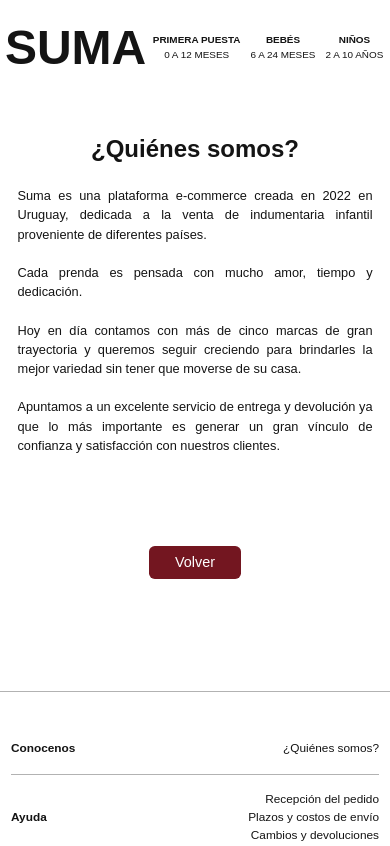
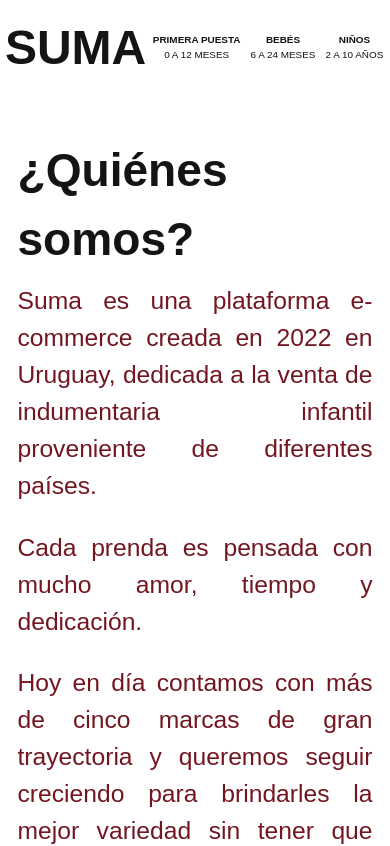
Before and after one commit to santio89/proyecto-suma, a React (Create React App) app: page /about in a window 390 px wide. Shown: the top 846 px of the page. Built offline with nearby package versions, Linux system fonts and the light colour scheme.

Commit message:
NotFound_small-style

```diff
--- a/src/styles/NotFound.scss
+++ b/src/styles/NotFound.scss
@@ -12,9 +12,10 @@
     justify-content: center;
 
     .title {
-        font-size: 2.3em;
+        font-size: var(--font-fluid-xxl);
         font-weight: bold;
-        margin-bottom: 0.8em;
+        margin-bottom: .2em;
+        margin-top: .1em;
     }
 
     .col {
@@ -22,15 +23,22 @@
     }
 
     .text {
-        font-size: 1em;
-        margin-bottom: 1.5em;
+        font-size: var(--font-fluid-mdd);
+        color: var(--color-primero);
     }
 
     .div-img {
         text-align: center;
+        width: clamp(280px, 280px + 80%, 640px);
+        border-radius: 1em;
+        margin: auto;
 
         .img {
-            width: 50%;
+            width: 100%;
+            object-fit: cover;
+            border-radius: inherit;
+            outline: 4px dotted var(--color-primero);
+            outline-offset: 4px;
         }
     }
 }
@@ -39,7 +47,7 @@
     justify-content: center;
 
     .btn-volver {
-        margin-top: 5em;
+        margin-top: 2em;
         color: var(--color-segundo);
         background: var(--color-primero);
         padding: .4em 1.8em;
@@ -49,69 +57,18 @@
 
 
 @media only screen and (max-width: 576px) {
-    .row, .row-btn {
-
-        .title {
-            font-size: 1.5em;
-        }
-
-        .text {
-            font-size: .8em;
-        }
-
-        .div-img {
-            .img {
-                width: 80%;
-            }
-        }
-    }
-
     .btn-volver {
         font-size: .8em;
     }
 }
 
 @media only screen and (max-width: 766px) and (min-width: 577px) {
-    .row, .row-btn {
-
-        .title {
-            font-size: 1.8em;
-        }
-
-        .text {
-            font-size: .9em;
-        }
-
-        .div-img {
-            .img {
-                width: 80%;
-            }
-        }
-    }
-
     .btn-volver {
         font-size: .9em;
     }
 }
 
 @media only screen and (max-width: 992px) and (min-width: 767px) {
-    .row, .row-btn {
-
-        .title {
-            font-size: 2em;
-        }
-
-        .text {
-            font-size: 1em;
-        }
-
-        .div-img {
-            .img {
-                width: 80%;
-            }
-        }
-    }
-
     .btn-volver {
         font-size: 1em;
     }
--- a/src/styles/css/NotFound.css
+++ b/src/styles/css/NotFound.css
@@ -12,29 +12,38 @@
   justify-content: center;
 }
 .row .title, .row-btn .title {
-  font-size: 2.3em;
+  font-size: var(--font-fluid-xxl);
   font-weight: bold;
-  margin-bottom: 0.8em;
+  margin-bottom: 0.2em;
+  margin-top: 0.1em;
 }
 .row .col, .row-btn .col {
   text-align: justify;
 }
 .row .text, .row-btn .text {
-  font-size: 1em;
-  margin-bottom: 1.5em;
+  font-size: var(--font-fluid-mdd);
+  color: var(--color-primero);
 }
 .row .div-img, .row-btn .div-img {
   text-align: center;
+  width: clamp(280px, 280px + 80%, 640px);
+  border-radius: 1em;
+  margin: auto;
 }
 .row .div-img .img, .row-btn .div-img .img {
-  width: 50%;
+  width: 100%;
+  -o-object-fit: cover;
+     object-fit: cover;
+  border-radius: inherit;
+  outline: 4px dotted var(--color-primero);
+  outline-offset: 4px;
 }
 
 .row-btn {
   justify-content: center;
 }
 .row-btn .btn-volver {
-  margin-top: 5em;
+  margin-top: 2em;
   color: var(--color-segundo);
   background: var(--color-primero);
   padding: 0.4em 1.8em;
@@ -42,43 +51,16 @@
 }
 
 @media only screen and (max-width: 576px) {
-  .row .title, .row-btn .title {
-    font-size: 1.5em;
-  }
-  .row .text, .row-btn .text {
-    font-size: 0.8em;
-  }
-  .row .div-img .img, .row-btn .div-img .img {
-    width: 80%;
-  }
   .btn-volver {
     font-size: 0.8em;
   }
 }
 @media only screen and (max-width: 766px) and (min-width: 577px) {
-  .row .title, .row-btn .title {
-    font-size: 1.8em;
-  }
-  .row .text, .row-btn .text {
-    font-size: 0.9em;
-  }
-  .row .div-img .img, .row-btn .div-img .img {
-    width: 80%;
-  }
   .btn-volver {
     font-size: 0.9em;
   }
 }
 @media only screen and (max-width: 992px) and (min-width: 767px) {
-  .row .title, .row-btn .title {
-    font-size: 2em;
-  }
-  .row .text, .row-btn .text {
-    font-size: 1em;
-  }
-  .row .div-img .img, .row-btn .div-img .img {
-    width: 80%;
-  }
   .btn-volver {
     font-size: 1em;
   }
--- a/src/styles/css/index.css
+++ b/src/styles/css/index.css
@@ -21,9 +21,9 @@
   --font-fluid-sm: clamp(1rem, 1rem + 1vw, 1.5rem);
   --font-fluid-md: clamp(1rem, 1rem + 1.4vw, 1.8rem);
   --font-fluid-mdd: clamp(1.2rem, 1.2rem + 1.4vw, 2rem);
-  --font-fluid-lg: clamp(1.8rem, 2rem + 1vw, 2.4rem);
+  --font-fluid-lg: clamp(1.8rem, 1.8rem + 1vw, 2.4rem);
   --font-fluid-xl: clamp(2rem, 2rem + 1.2vw, 3.4rem);
-  --font-fluid-xxl: clamp(2rem, 2rem + 3.4vw, 6.8rem);
+  --font-fluid-xxl: clamp(2.2rem, 2.2rem + 2.8vw, 5.8rem);
   /* font-size schema */
   --font-banner: /* var(--font-fluid-mdd) */var(--font-fluid-xxl);
   --font-title: var(--font-fluid-lg);
--- a/src/styles/index.scss
+++ b/src/styles/index.scss
@@ -23,9 +23,9 @@
     --font-fluid-sm: clamp(1rem, 1rem + 1vw, 1.5rem);
     --font-fluid-md: clamp(1rem, 1rem + 1.4vw, 1.8rem);
     --font-fluid-mdd: clamp(1.2rem, 1.2rem + 1.4vw, 2rem);
-    --font-fluid-lg: clamp(1.8rem, 2rem + 1vw, 2.4rem);
+    --font-fluid-lg: clamp(1.8rem, 1.8rem + 1vw, 2.4rem);
     --font-fluid-xl: clamp(2rem, 2rem + 1.2vw, 3.4rem);
-    --font-fluid-xxl: clamp(2rem, 2rem + 3.4vw, 6.8rem);
+    --font-fluid-xxl: clamp(2.2rem, 2.2rem + 2.8vw, 5.8rem);
 
     /* font-size schema */
     --font-banner: /* var(--font-fluid-mdd) */var(--font-fluid-xxl);
```
Also changed, not shown: 2 other files (tests, documents, lock files or other folders).
